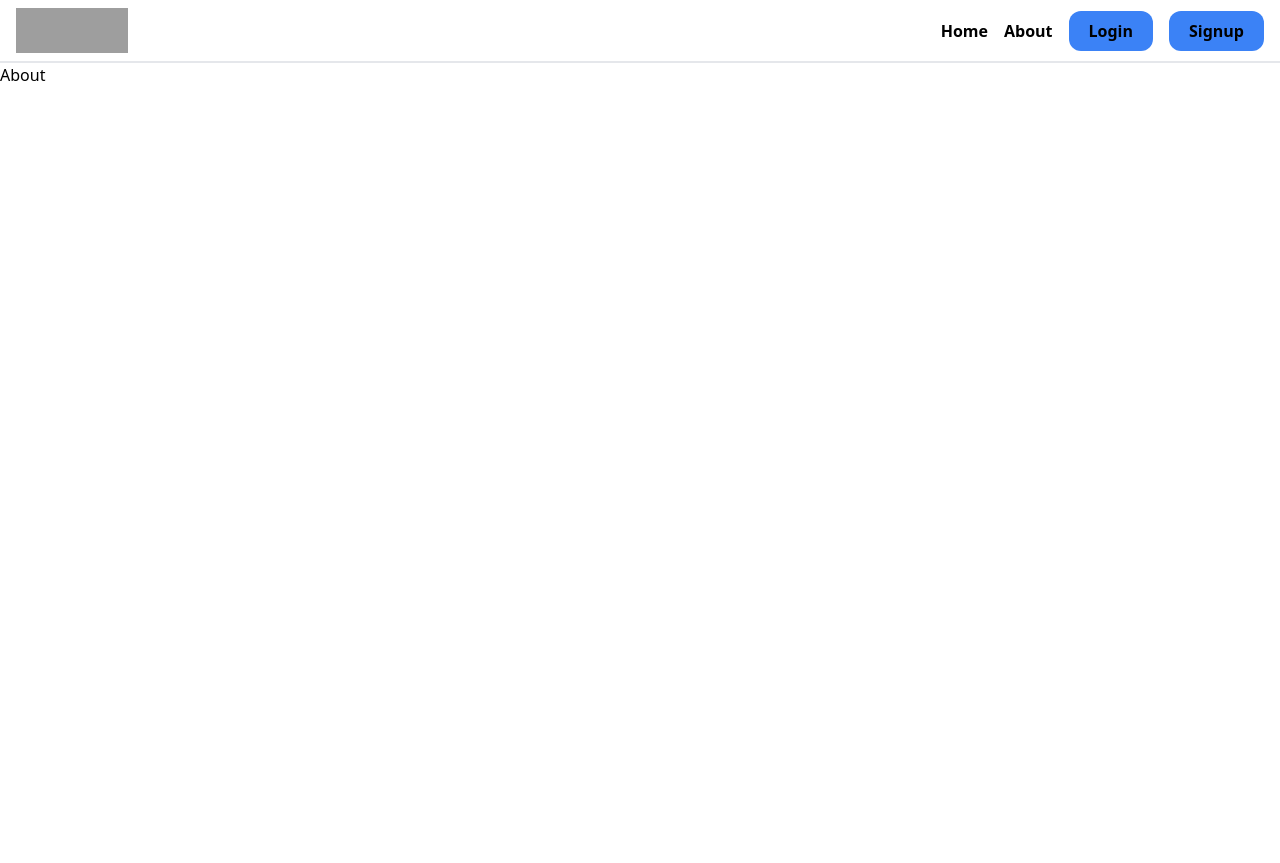
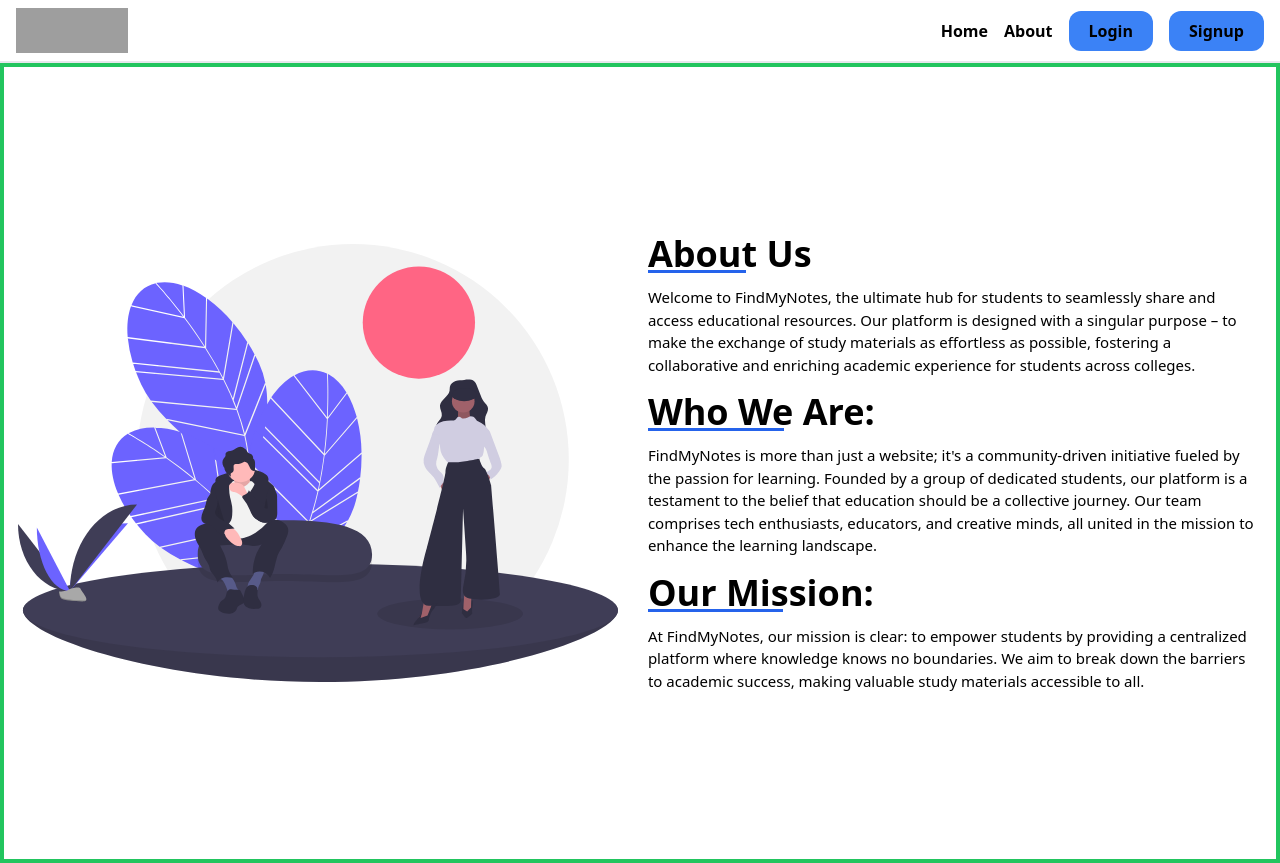
Before and after one commit to Yuvadi29/FindMyNotes, a React (Vite) app in the folder client/: page /about in a window 1280 px wide. Before the commit the page ends 800 px from the top, so only its background shows below. Built offline with nearby package versions, Linux system fonts and the light colour scheme; grey boxes are pictures that could not be loaded.

Commit message:
Done with About page

```diff
--- a/client/src/pages/About.jsx
+++ b/client/src/pages/About.jsx
@@ -1,9 +1,59 @@
-import React from 'react'
+import React from "react";
 
 const About = () => {
   return (
-    <div>About</div>
-  )
-}
+    <div className="flex h-auto flex-col items-center justify-center border-4 md:border-blue-500 lg:h-screen lg:flex-row lg:border-purple-500 xl:border-green-500">
+      {/* main image */}
+      <div className="flex h-full w-full items-center justify-center py-4">
+        <img
+          src="./aboutUs.svg"
+          alt="About Us Image"
+          className="w-[300px] sm:w-[400px] md:w-[450px] lg:w-[600px] "
+        />
+      </div>
+      {/* text section */}
+      <div className="flex h-full w-full items-center justify-center px-4">
+        <div className="w-full max-w-[700px]">
+          <div className="">
+            <h1 className="relative w-fit text-2xl font-bold before:absolute before:top-[90%] before:h-[3px] before:w-[60%] before:bg-[#2563eb] lg:text-4xl">
+              About Us
+            </h1>
+            <p className="mt-1 text-[15px] lg:mt-3">
+              Welcome to FindMyNotes, the ultimate hub for students to
+              seamlessly share and access educational resources. Our platform is
+              designed with a singular purpose – to make the exchange of study
+              materials as effortless as possible, fostering a collaborative and
+              enriching academic experience for students across colleges.
+            </p>
+          </div>
+          <div className="mt-4">
+            <h1 className="relative w-fit text-2xl  font-bold before:absolute before:top-[90%] before:h-[3px] before:w-[60%] before:bg-[#2563eb] lg:text-4xl">
+              Who We Are:
+            </h1>
+            <p className="mt-1 text-[15px] lg:mt-3">
+              FindMyNotes is more than just a website; it's a community-driven
+              initiative fueled by the passion for learning. Founded by a group
+              of dedicated students, our platform is a testament to the belief
+              that education should be a collective journey. Our team comprises
+              tech enthusiasts, educators, and creative minds, all united in the
+              mission to enhance the learning landscape.
+            </p>
+          </div>
+          <div className="mt-4">
+            <h1 className="relative w-fit text-2xl  font-bold before:absolute before:top-[90%] before:h-[3px] before:w-[60%] before:bg-[#2563eb] lg:text-4xl">
+              Our Mission:
+            </h1>
+            <p className="mt-1 text-[15px] lg:mt-3">
+              At FindMyNotes, our mission is clear: to empower students by
+              providing a centralized platform where knowledge knows no
+              boundaries. We aim to break down the barriers to academic success,
+              making valuable study materials accessible to all.
+            </p>
+          </div>
+        </div>
+      </div>
+    </div>
+  );
+};
 
-export default About
+export default About;
```
